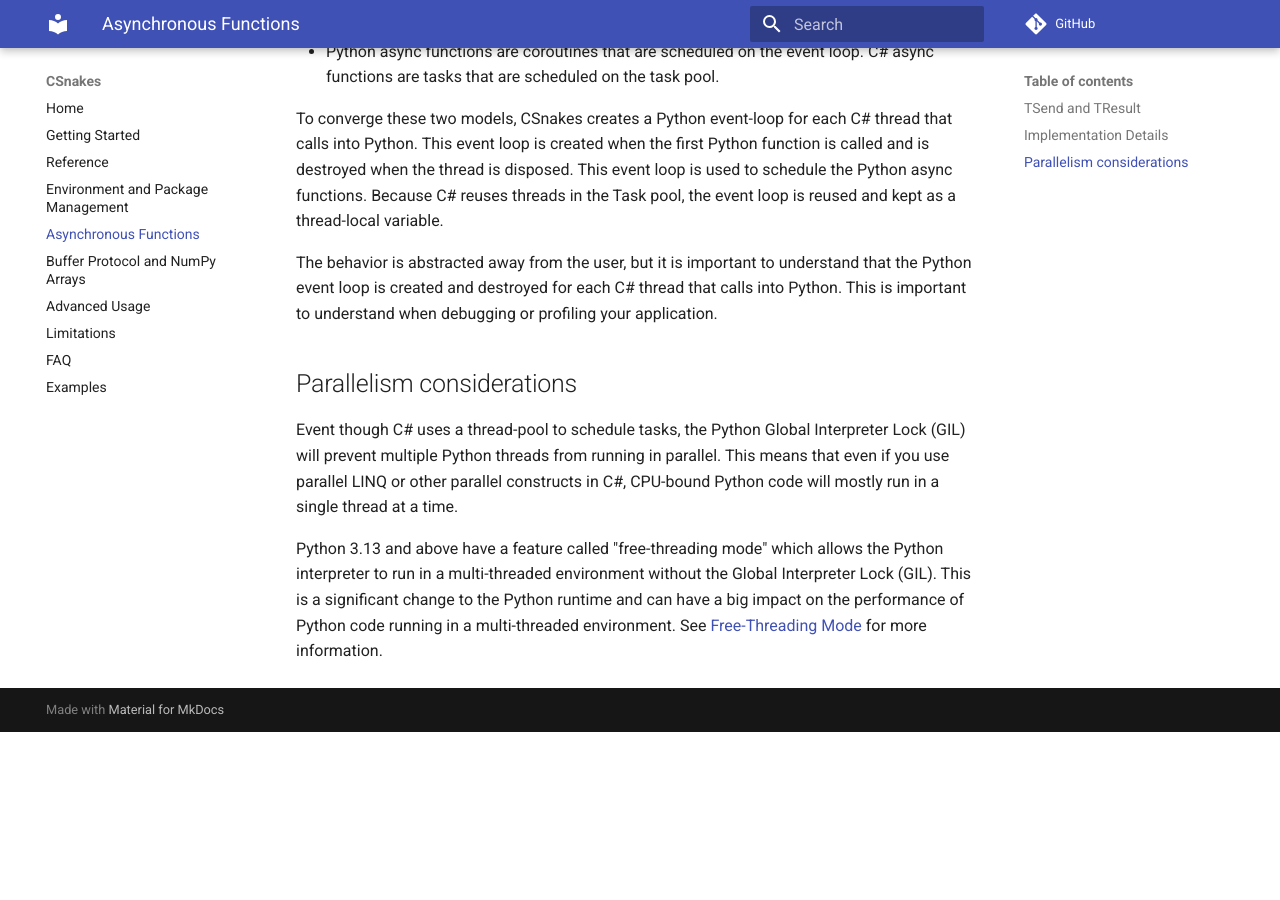
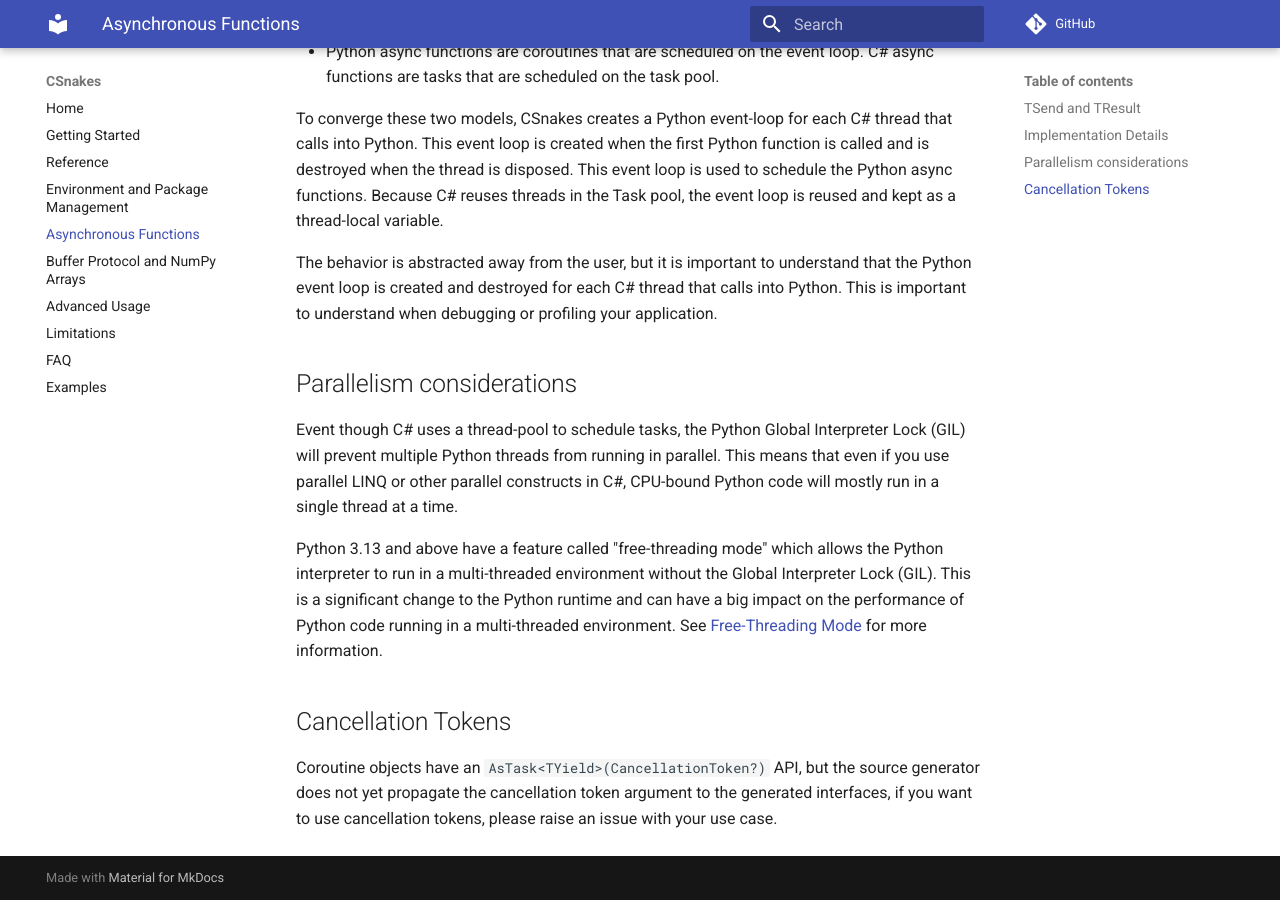
Before and after one commit to tonybaloney/CSnakes, an MkDocs documentation site: the page built from docs/async_support.md, in a window 1280 px wide and 900 px high, scrolled down 943 px. Built offline with MkDocs 1.6.1 and Material for MkDocs 9.7.7, drawn with Linux system fonts in a browser that asks for light colours; comment, search, counter and statistics services are not loaded; before the commit the page ends 1675 px from its top, so only the background shows below that; some of the changed text lies outside the part shown.

Commit message:
Update async_support.md

````diff
--- a/docs/async_support.md
+++ b/docs/async_support.md
@@ -2,13 +2,13 @@
 
 Python async functions will be generated into async C# methods. The generated C# method will return a `Task<T>` depending on the return type of the Python function.
 
-CSnakes requires strict typing for async functions. This means that the return type of the Python function must be annotated with the `typing.Coroutine` type hint.
+CSnakes requires strict typing for async functions. This means that the return type of the Python function must be annotated with the `typing.Coroutine[TYield, TSend, TReturn]` type hint:
 
 ```python
 import asyncio
 from typing import Coroutine
 
-async def async_function() -> Coroutine:
+async def async_function() -> Coroutine[int, None, None]:
     await asyncio.sleep(1)
     return 42
 ```
@@ -24,7 +24,7 @@ Python async functions can be awaited in C# code.
 
 ## TSend and TResult
 
-CSnakes only supports `Task<TYield>` where T is `Coroutine[TYield, ..., ...]`. You cannot send values back into the coroutine object.
+CSnakes only supports `Task<TYield>` where `TYield` is `Coroutine[TYield, ..., ...]`. You cannot send values back into the coroutine object.
 
 ## Implementation Details
 
@@ -46,3 +46,7 @@ This means that even if you use parallel LINQ or other parallel constructs in C#
 
 Python 3.13 and above have a feature called "free-threading mode" which allows the Python interpreter to run in a multi-threaded environment without the Global Interpreter Lock (GIL). This is a significant change to the Python runtime and can have a big impact on the performance of Python code running in a multi-threaded environment.
 See [Free-Threading Mode](advanced.md#free-threading-mode) for more information.
+
+## Cancellation Tokens
+
+Coroutine objects have an `AsTask<TYield>(CancellationToken?)` API, but the source generator does not yet propagate the cancellation token argument to the generated interfaces, if you want to use cancellation tokens, please raise an issue with your use case.
````
